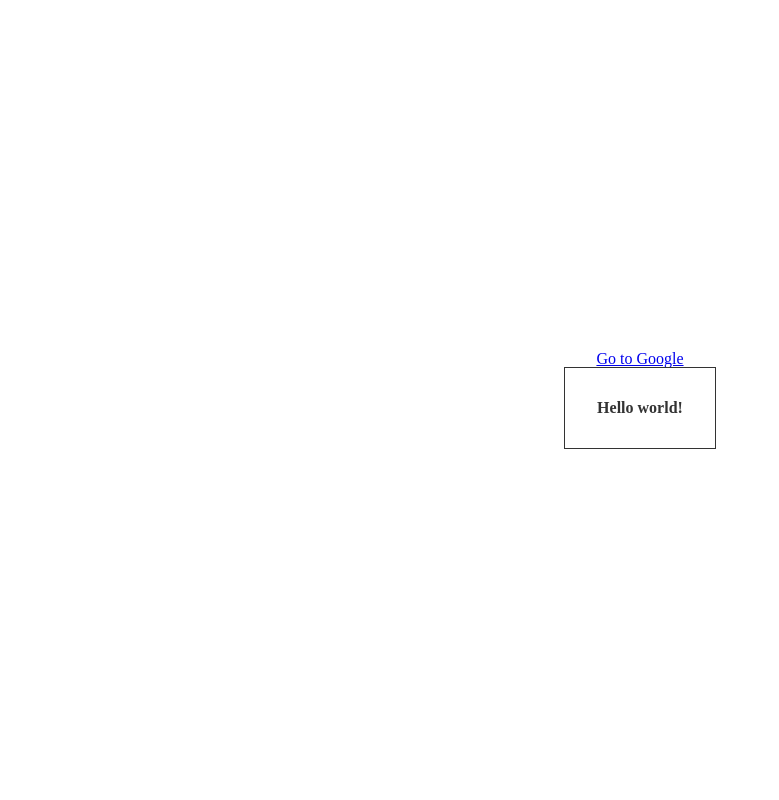
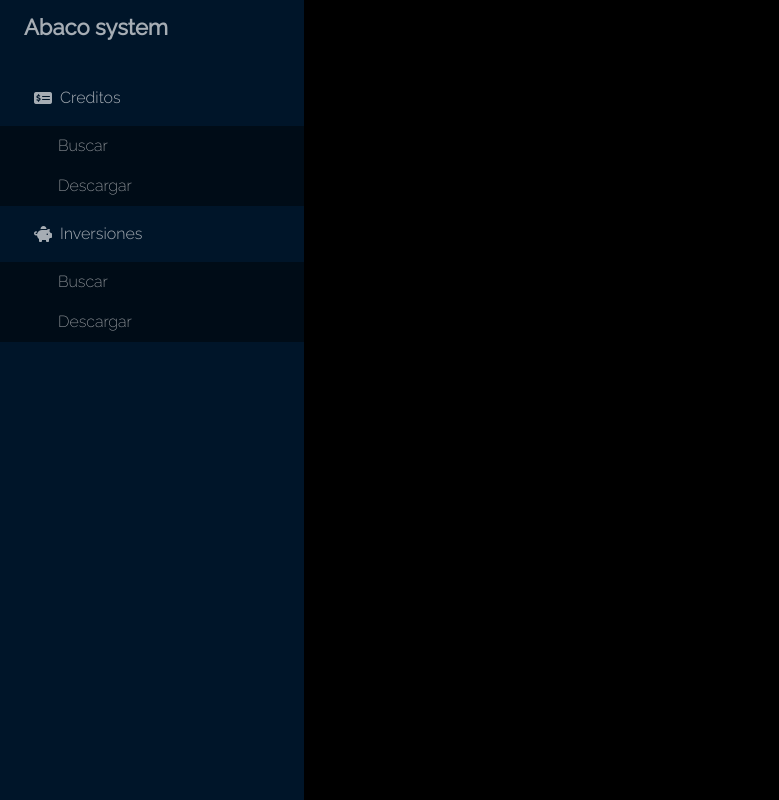
Before and after one commit to Sam23D/ha_sandbox, a plain HTML site: page index.html in a window 1280 px wide. Shown: the whole page, without its empty margins (0-779 px from the left). Drawn offline with Linux system fonts and the light colour scheme.

Commit message:
Adds layout & side_bar

```diff
--- /dev/null
+++ b/css/ant_design/layout.css
@@ -0,0 +1,7 @@
+.layout{
+  height: 100vh;
+  width: 100vw;
+
+  display: flex;
+  flex-direction: row;
+}
--- /dev/null
+++ b/css/ant_design/side_menu.css
@@ -0,0 +1,66 @@
+body{
+  background-color: #000;
+}
+.side_bar{
+  font-family: 'Raleway', sans-serif;
+  background-color: rgb(0, 21, 41);
+  color: rgba(255, 255, 255, 0.65);
+  font-size: 16px;
+
+  position: absolute;
+  left: 0px;
+  top: 0px;
+
+  height: 100%;
+}
+
+.side_bar_title{
+  width: 256px;
+  padding: 16px 24px;
+  font-size: 22px;
+  font-weight: bold;
+}
+
+.side_bar_item_list{
+  padding: 16px 0;
+}
+
+.side_bar_head_items{
+  display: flex;
+  padding: 12px 34px;
+  margin: 8px 0;
+  font-weight: 300;
+}
+.side_bar_tail_items{
+  background-color: rgb(0, 12, 23);;
+  display: flex;
+  padding: 12px 58px;
+  font-weight: 200;
+}
+.side_bar_head_items_icon{
+  margin-right: 8px;
+  box-sizing: border-box;
+  height: 16px;
+}
+
+.side_bar_head_items_icon i{
+  font-size: 16px;
+}
+
+.sbhi_red{ color: #c2361688; }
+.side_bar_head_items:hover .sbhi_red{ color: #e84118ee; }
+
+.sbhi_blue{ color: #00a8ff88; }
+.side_bar_head_items:hover .sbhi_blue{ color: #0097e6ee; }
+
+.sbhi_green{ color: #4cd13788; }
+.side_bar_head_items:hover .sbhi_green{ color: #44bd32ee; }
+
+.side_bar_head_items:hover{
+  /* background-color: #2e373e; */
+  color: #fff;
+}
+
+.side_bar_tail_items:hover{
+  color: white;
+}
--- a/index.html
+++ b/index.html
@@ -7,10 +7,15 @@
   <title>Hypperapp Sandbox</title>
 
   <link rel="stylesheet" href="./css/style.css">
+  <script src="https://kit.fontawesome.com/eb5361d6b0.js" crossorigin="anonymous"></script>
+  <!-- REQUIRED FOR ANT-DESIGN-FRAMEWORK -->
+  <link href="https://fonts.googleapis.com/css?family=Barlow|Raleway:100,200,300,400&display=swap" rel="stylesheet">
+  <link rel="stylesheet" href="./css/ant_design/side_menu.css">
+  <link rel="stylesheet" href="./css/ant_design/layout.css">
+
 </head>
 <body>
-  <a target="_blank" href="http://google.com">Go to Google</a>
   <div id="app"></div>
-  <script type="module" src="./sandbox.js" defer></script>
+  <script type="module" src="./sandbox.js"></script>
 </body>
 </html>
--- /dev/null
+++ b/js/AntDesign/Layout.js
@@ -0,0 +1,4 @@
+import { h } from "../hyperapp.js"
+
+export const layout = ( children )=>
+  h('div', { class: `layout`}, children)
--- /dev/null
+++ b/js/AntDesign/SideMenu.js
@@ -0,0 +1,37 @@
+import { h } from "../hyperapp.js"
+import { fas } from "../font_awesome.js"
+
+export const SideBarModel = {
+
+}
+
+export const side_bar = (model=SideBarModel) =>
+  h('div', { class: `side_bar`}, [
+    h('h2', { class: `side_bar_title`}, [ "Abaco system" ]),
+    h('ul', { class: `side_bar_item_list`}, [
+      side_bar_head_item({label: "Creditos", icon: "money-check-alt"}),
+      side_bar_tail_item({label: "Buscar"}),
+      side_bar_tail_item({label: "Descargar"}),
+      side_bar_head_item({label: "Inversiones", icon: "piggy-bank"}),
+      side_bar_tail_item({label: "Buscar"}),
+      side_bar_tail_item({label: "Descargar"}),
+      // side_bar_head_item({label: "Inversiones", color: "blue"}),
+      // side_bar_head_item({label: "Configuracion", color: "green"}),
+    ])
+  ])
+
+const side_bar_head_item = ({label, icon}) =>
+  h('li', { class: `side_bar_head_items`}, [
+    h('div', { class: `side_bar_head_items_icon `}, [
+      fas(icon)
+    ]),
+    h('span', { class: ` `}, [
+
+      label
+    ])
+  ])
+
+const side_bar_tail_item = ({label}) =>
+  h('li', { class: `side_bar_tail_items`}, [
+    h('span', { class: ` `}, [label])
+  ])
--- /dev/null
+++ b/js/font_awesome.js
@@ -0,0 +1,4 @@
+import { h } from "./hyperapp.js"
+
+export const  fas = (name)=>
+  h('i', { class: `fas fa-${name}`}, [])
--- a/sandbox.js
+++ b/sandbox.js
@@ -1,10 +1,13 @@
 import { h, app } from "./js/hyperapp.js"
+import { side_bar } from "./js/AntDesign/SideMenu.js"
+import { layout } from "./js/AntDesign/Layout.js"
+
 
 app({
   init: 0,
   view: state =>
-    h("div", { class: `component` }, [
-      h('h1', { id: `message` }, ["Hello world!"])
+    layout([
+      side_bar()
     ]),
   node: document.getElementById("app")
 })
```
